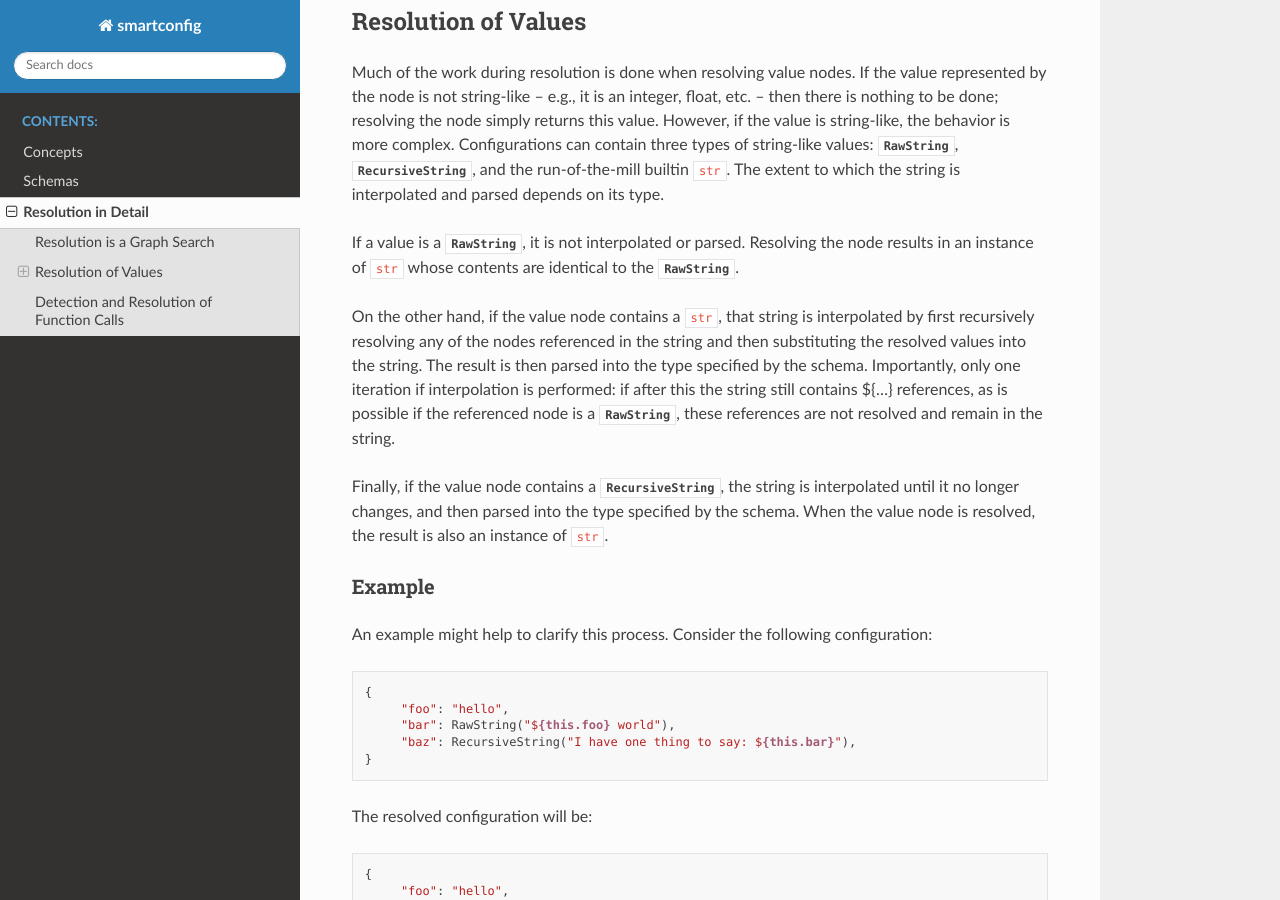
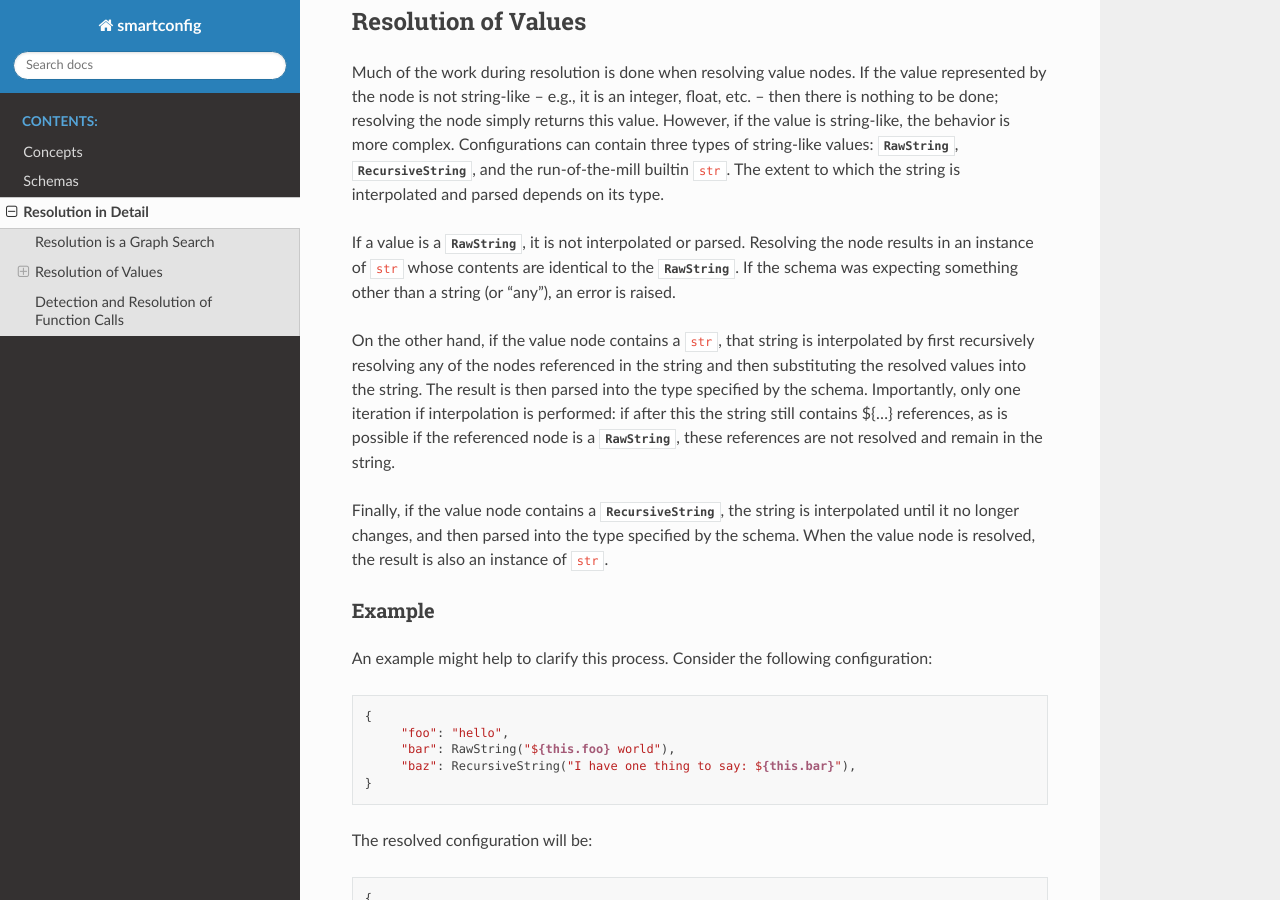
Before and after one commit to eldridgejm/smartconfig, a Sphinx documentation site: the page built from docs/source/resolve.rst, in a window 1280 px wide and 900 px high, scrolled down 1226 px. Built offline with Sphinx 7.4.7 and the Read the Docs theme 3.1.0, drawn with Linux system fonts in a browser that asks for light colours.

Commit message:
Added to documentation.

```diff
--- a/docs/source/resolve.rst
+++ b/docs/source/resolve.rst
@@ -72,7 +72,8 @@ its type.
 
 If a value is a :class:`RawString`, it is not interpolated or parsed. Resolving
 the node results in an instance of ``str`` whose contents are identical to the
-:class:`RawString`.
+:class:`RawString`. If the schema was expecting something other than a string (or
+"any"), an error is raised.
 
 On the other hand, if the value node contains a ``str``, that string is
 interpolated by first recursively resolving any of the nodes referenced in the
```
